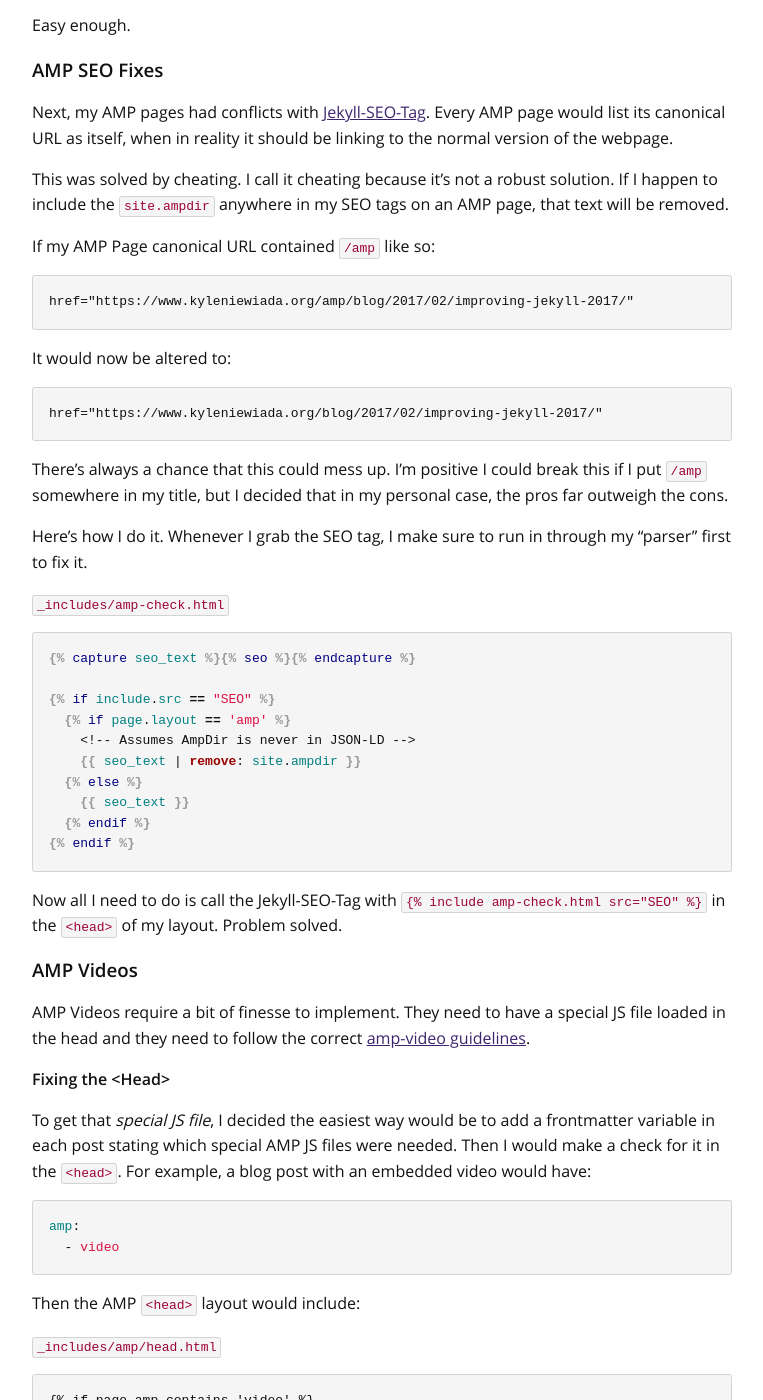
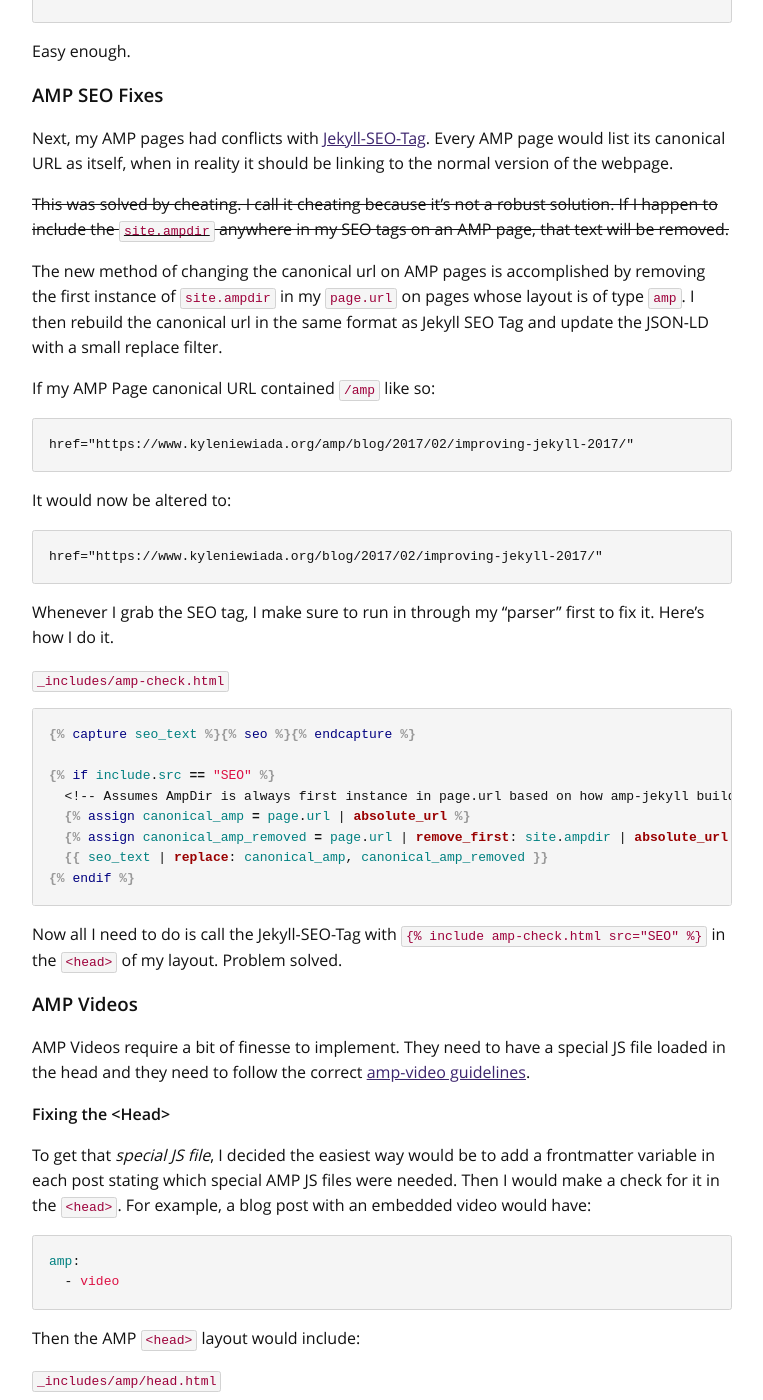
Before and after one commit to aav7fl/website-legacy, a Jekyll site: the page built from _posts/2017-02-22-improving-jekyll-2017.md, in a window 1280 px wide and 1400 px high, scrolled down 4533 px. Shown: the whole window, without its empty margins (258-1021 px from the left). Built offline with Jekyll 4.4.1, drawn with Linux system fonts in a browser that asks for light colours; comment, search, counter and statistics services are not loaded; some of the changed text lies outside the part shown.

Commit message:
Improve site.ampdir and canonical url hanlding

````diff
--- a/_includes/amp-check.html
+++ b/_includes/amp-check.html
@@ -14,8 +14,11 @@
   {% assign seo_text = seo_text | remove: extract %}
 
   {% if page.layout == 'amp' %}
-    <!-- Assumes AmpDir is never in JSON-LD -->
-    {{ seo_text | remove: site.ampdir }}
+    <!-- Assumes AmpDir is always first instance in page.url based on how amp-jekyll builds it -->
+    {% assign canonical_amp = page.url | absolute_url %}
+    {% assign canonical_amp_removed = page.url | remove_first: site.ampdir | absolute_url %}
+
+    {{ seo_text | replace: canonical_amp, canonical_amp_removed }}
   {% else %}
     {{ seo_text }}
   {% endif %}
--- a/_posts/2017-02-22-improving-jekyll-2017.md
+++ b/_posts/2017-02-22-improving-jekyll-2017.md
@@ -19,7 +19,7 @@ Next, my website felt a little bulky. The CSS was over-the-top, I didn't need a
 
 The last major change that I wanted to implement was **AMP** ([accelerated mobile pages](https://www.ampproject.org/)) to make is easier for mobile devices hitting my blog. This led down a rabbit hole of further changes.
 
-> Link to the [website source code](https://github.com/aav7fl/aav7fl.github.io/tree/2ff155a26e3c91837f35e794433fce7f3f020a30) right before this blog post was released.
+> Link to the [website source code](https://github.com/aav7fl/aav7fl.github.io/tree/2ff155a26e3c91837f35e794433fce7f3f020a30) right before this blog post was released; but it may be helpful to check out later revisions of code to see how things have changed.
 
 {% include toc.html %}
 
@@ -109,7 +109,9 @@ Easy enough.
 
 Next, my AMP pages had conflicts with  [Jekyll-SEO-Tag](https://github.com/jekyll/jekyll-seo-tag). Every AMP page would list its canonical URL as itself, when in reality it should be linking to the normal version of the webpage.
 
-This was solved by cheating. I call it cheating because it's not a robust solution. If I happen to include the `site.ampdir` anywhere in my SEO tags on an AMP page, that text will be removed.
+~~This was solved by cheating. I call it cheating because it's not a robust solution. If I happen to include the `site.ampdir` anywhere in my SEO tags on an AMP page, that text will be removed.~~
+
+The new method of changing the canonical url on AMP pages is accomplished by removing the first instance of `site.ampdir` in my `page.url` on pages whose layout is of type `amp`. I then rebuild the canonical url in the same format as Jekyll SEO Tag and update the JSON-LD with a small replace filter.
 
 If my AMP Page canonical URL contained `/amp` like so:
 ```html
@@ -120,9 +122,7 @@ It would now be altered to:
 href="https://www.kyleniewiada.org/blog/2017/02/improving-jekyll-2017/"
 ```
 
-There's always a chance that this could mess up. I'm positive I could break this if I put `/amp` somewhere in my title, but I decided that in my personal case, the pros far outweigh the cons.
-
-Here's how I do it. Whenever I grab the SEO tag, I make sure to run in through my "parser" first to fix it.
+Whenever I grab the SEO tag, I make sure to run in through my "parser" first to fix it. Here's how I do it.
 
 `_includes/amp-check.html`
 {% raw %}
@@ -130,12 +130,10 @@ Here's how I do it. Whenever I grab the SEO tag, I make sure to run in through m
 {% capture seo_text %}{% seo %}{% endcapture %}
 
 {% if include.src == "SEO" %}
-  {% if page.layout == 'amp' %}
-    <!-- Assumes AmpDir is never in JSON-LD -->
-    {{ seo_text | remove: site.ampdir }}
-  {% else %}
-    {{ seo_text }}
-  {% endif %}
+  <!-- Assumes AmpDir is always first instance in page.url based on how amp-jekyll builds it -->
+  {% assign canonical_amp = page.url | absolute_url %}
+  {% assign canonical_amp_removed = page.url | remove_first: site.ampdir | absolute_url %}
+  {{ seo_text | replace: canonical_amp, canonical_amp_removed }}
 {% endif %}
 ```
 {% endraw %}
````
